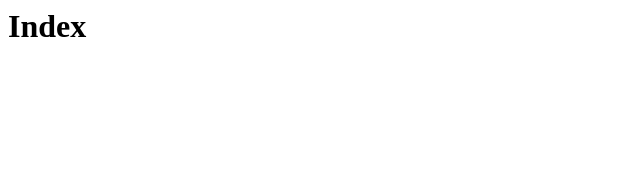
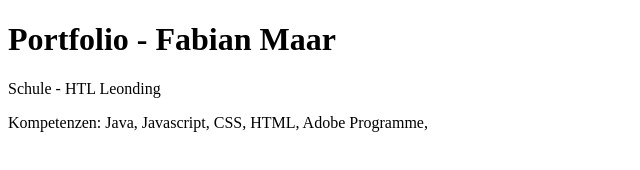
Before and after one commit to IT180205/IT180205.github.io, a plain HTML site: page index.html in a window 1280 px wide. Shown: the whole page, without its empty margins (0-640 px from the left). Drawn offline with Linux system fonts and the light colour scheme.

Commit message:
Update index.html
Main

```diff
--- a/index.html
+++ b/index.html
@@ -1 +1,15 @@
-<h1>Index</h1>
+<!DOCTYPE html>
+<html lang="en">
+<head>
+    <meta charset="UTF-8">
+    <meta name="viewport" content="width=s, initial-scale=1.0">
+    <meta http-equiv="X-UA-Compatible" content="ie=edge">
+    <title>Document</title>
+    <link rel="stylesheet" href="style.css">
+</head>
+<body>
+    <h1>Portfolio - Fabian Maar</h1>
+    <p>Schule - HTL Leonding</p>
+    <p>Kompetenzen: Java, Javascript, CSS, HTML, Adobe Programme, </p>
+</body>
+</html>
```
